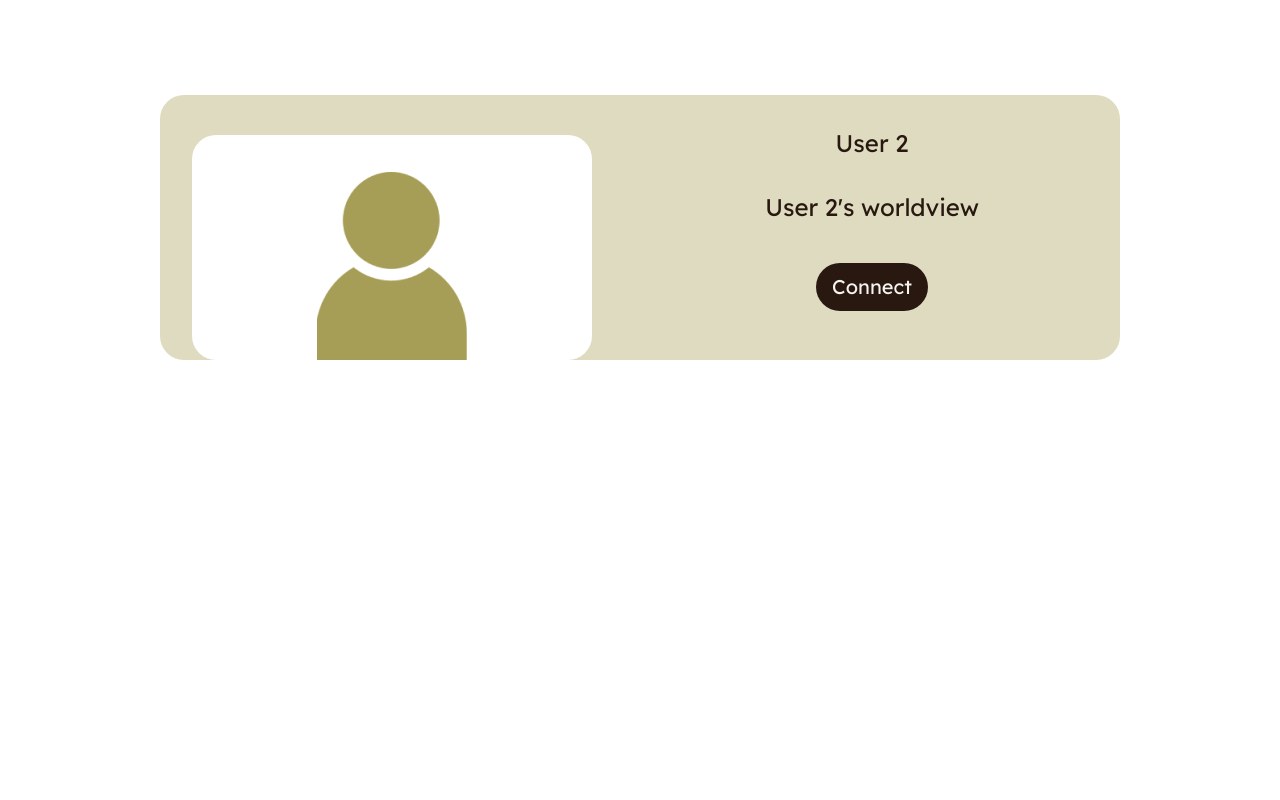
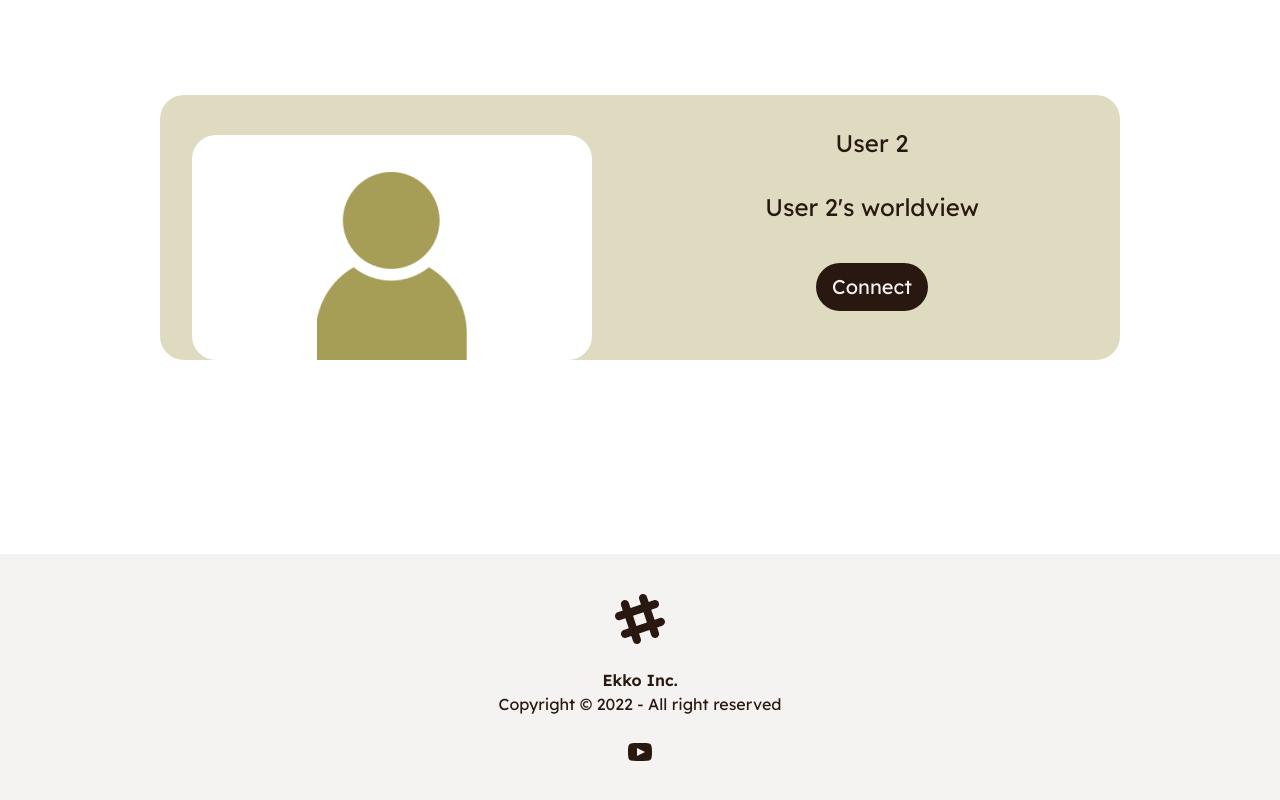
Before and after one commit to SamuelShally/ekko, a React (Create React App) app in the folder frontend/: page /discover in a window 1280 px wide. Shown: the part 246-1046 px from the top of the page. Before the commit the page ends 800 px from the top, so only its background shows below. Built offline with nearby package versions, Linux system fonts and the light colour scheme.

Commit message:
Footer component created

```diff
--- a/frontend/src/App.js
+++ b/frontend/src/App.js
@@ -13,6 +13,7 @@
 import Quiz from './components/Quiz';
 import SimilarUsers from './components/SimilarUsers';
 import Navigation from './routes/Navigation';
+import Footer from './components/Footer';
 import Login from './routes/Login';
 import Discover from './components/Discover';
 import Learn from './components/Learn';
@@ -31,7 +32,8 @@
         <Route path='/login' element = {<Login />} />
         <Route path='/learn' element = {<Learn />} />
         <Route path='/discover' element = {<Discover />} />
-        </Routes>
+      </Routes>
+      <Footer/>
     </Router>
   );
 }
--- /dev/null
+++ b/frontend/src/components/Footer.jsx
@@ -0,0 +1,24 @@
+import { Link } from 'react-router-dom';
+
+const Footer = () => {
+    return (
+        <div className='relative bottom-0'>
+            <footer className="footer footer-center p-10 bg-neutral text-primary">
+                <div>
+                    <svg width="50" height="50" viewBox="0 0 24 24" xmlns="http://www.w3.org/2000/svg" fillRule="evenodd" clipRule="evenodd" className="inline-block fill-current"><path d="M22.672 15.226l-2.432.811.841 2.515c.33 1.019-.209 2.127-1.23 2.456-1.15.325-2.148-.321-2.463-1.226l-.84-2.518-5.013 1.677.84 2.517c.391 1.203-.434 2.542-1.831 2.542-.88 0-1.601-.564-1.86-1.314l-.842-2.516-2.431.809c-1.135.328-2.145-.317-2.463-1.229-.329-1.018.211-2.127 1.231-2.456l2.432-.809-1.621-4.823-2.432.808c-1.355.384-2.558-.59-2.558-1.839 0-.817.509-1.582 1.327-1.846l2.433-.809-.842-2.515c-.33-1.02.211-2.129 1.232-2.458 1.02-.329 2.13.209 2.461 1.229l.842 2.515 5.011-1.677-.839-2.517c-.403-1.238.484-2.553 1.843-2.553.819 0 1.585.509 1.85 1.326l.841 2.517 2.431-.81c1.02-.33 2.131.211 2.461 1.229.332 1.018-.21 2.126-1.23 2.456l-2.433.809 1.622 4.823 2.433-.809c1.242-.401 2.557.484 2.557 1.838 0 .819-.51 1.583-1.328 1.847m-8.992-6.428l-5.01 1.675 1.619 4.828 5.011-1.674-1.62-4.829z"></path></svg>
+                    <p className="font-bold pt-6">Ekko Inc.</p>
+                    <p className="font-medium pb-6">Copyright © 2022 - All right reserved</p>
+                </div>
+                <div>
+                    <div className="grid grid-flow-col gap-4">
+                        {/* <a><svg xmlns="http://www.w3.org/2000/svg" width="24" height="24" viewBox="0 0 24 24" className="fill-current"><path d="M24 4.557c-.883.392-1.832.656-2.828.775 1.017-.609 1.798-1.574 2.165-2.724-.951.564-2.005.974-3.127 1.195-.897-.957-2.178-1.555-3.594-1.555-3.179 0-5.515 2.966-4.797 6.045-4.091-.205-7.719-2.165-10.148-5.144-1.29 2.213-.669 5.108 1.523 6.574-.806-.026-1.566-.247-2.229-.616-.054 2.281 1.581 4.415 3.949 4.89-.693.188-1.452.232-2.224.084.626 1.956 2.444 3.379 4.6 3.419-2.07 1.623-4.678 2.348-7.29 2.04 2.179 1.397 4.768 2.212 7.548 2.212 9.142 0 14.307-7.721 13.995-14.646.962-.695 1.797-1.562 2.457-2.549z"></path></svg></a>  */}
+                        <a href='https://github.com/SamuelShally/ekko'><svg xmlns="http://www.w3.org/2000/svg" width="24" height="24" viewBox="0 0 24 24" className="fill-current"><path d="M19.615 3.184c-3.604-.246-11.631-.245-15.23 0-3.897.266-4.356 2.62-4.385 8.816.029 6.185.484 8.549 4.385 8.816 3.6.245 11.626.246 15.23 0 3.897-.266 4.356-2.62 4.385-8.816-.029-6.185-.484-8.549-4.385-8.816zm-10.615 12.816v-8l8 3.993-8 4.007z"></path></svg></a>
+                        {/* <a><svg xmlns="http://www.w3.org/2000/svg" width="24" height="24" viewBox="0 0 24 24" className="fill-current"><path d="M9 8h-3v4h3v12h5v-12h3.642l.358-4h-4v-1.667c0-.955.192-1.333 1.115-1.333h2.885v-5h-3.808c-3.596 0-5.192 1.583-5.192 4.615v3.385z"></path></svg></a> */}
+                    </div>
+                </div>
+            </footer>
+        </div>
+    )
+}
+
+export default Footer;
```
